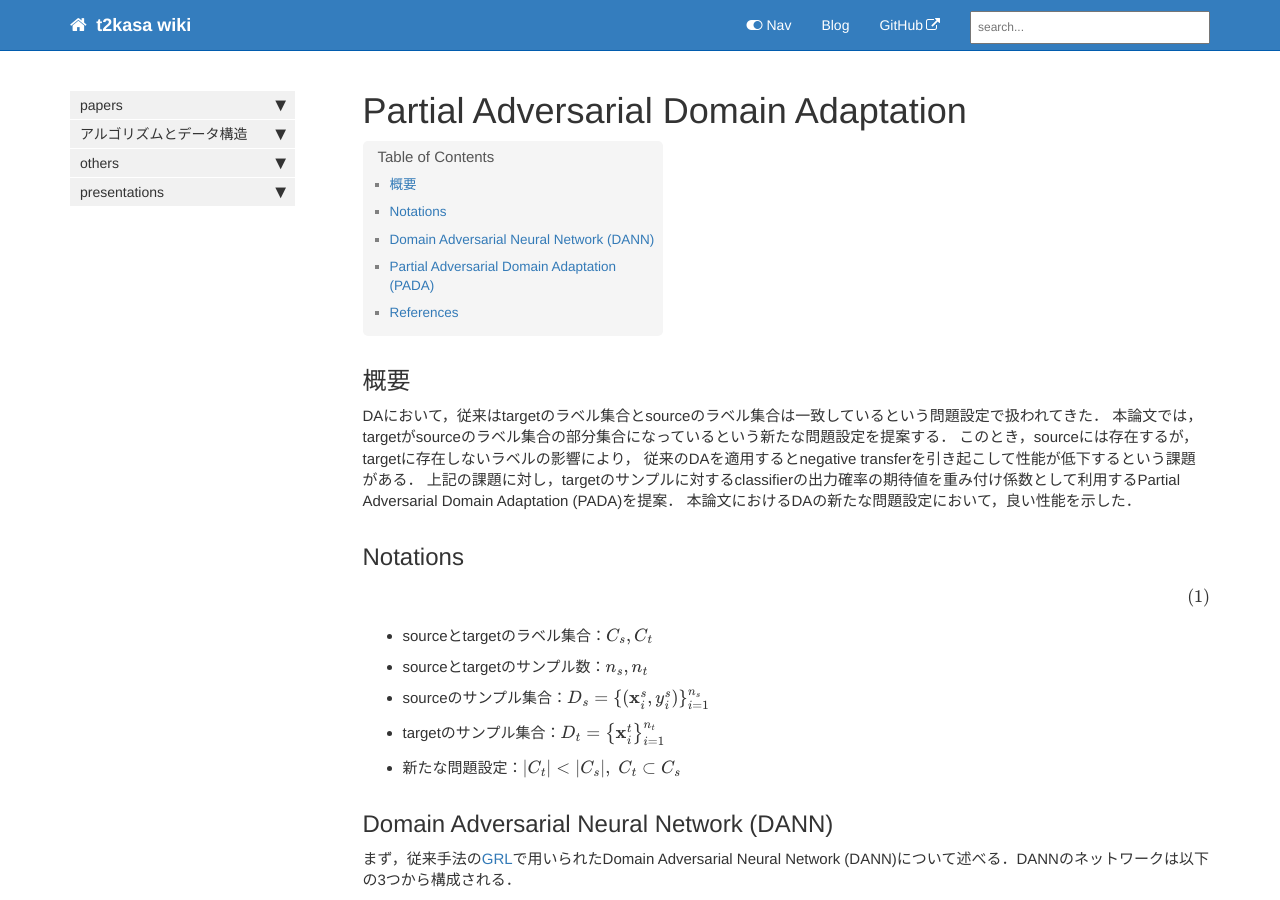
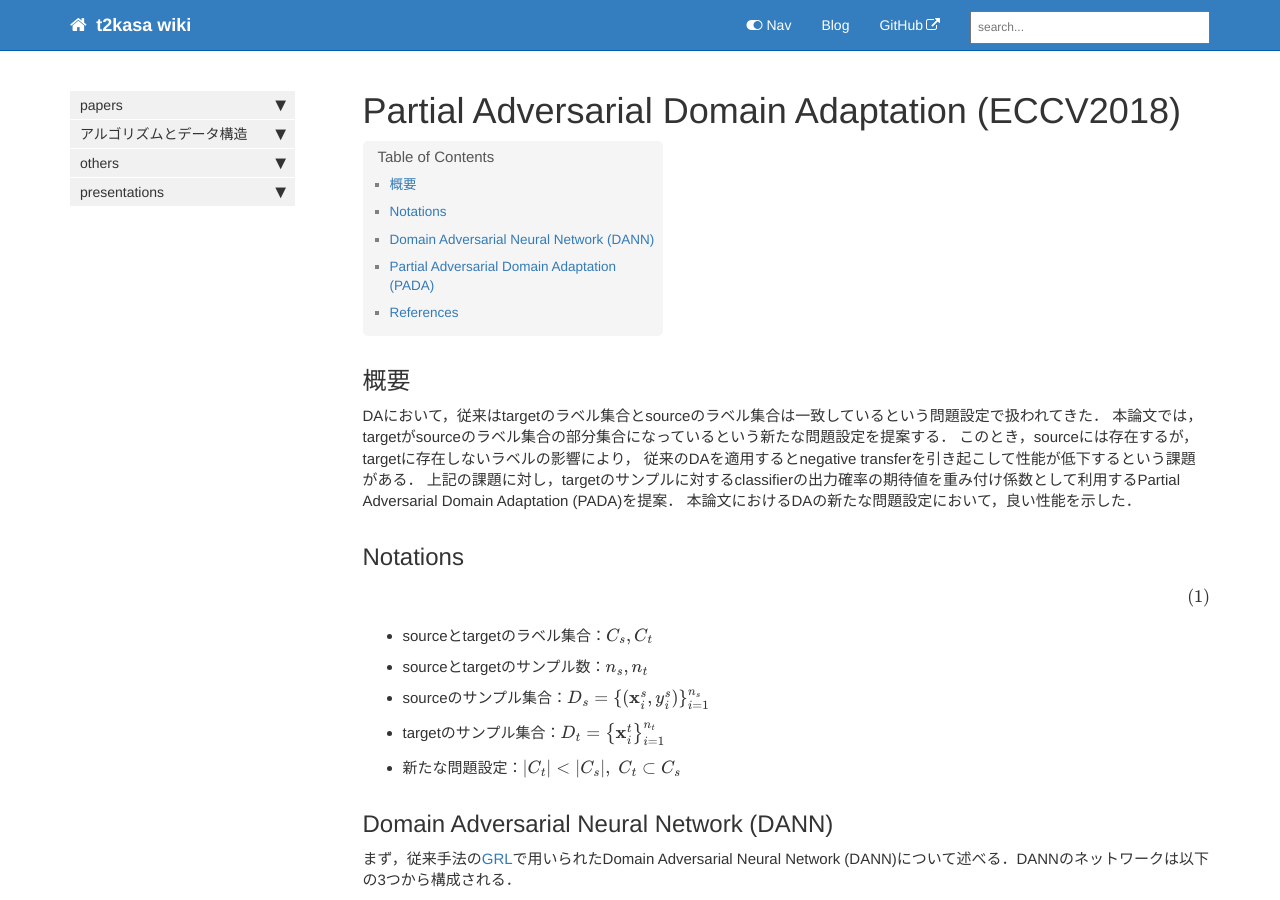
Before and after one commit to t2kasa/t2kasa.github.io, a Jekyll site: the page built from pages/papers/pada.md, in a window 1280 px wide and 900 px high. Built offline with Jekyll 4.4.1, drawn with Linux system fonts in a browser that asks for light colours; nearby versions of some CDN libraries; formulas are drawn with MathJax 3; comment, search, counter and statistics services are not loaded.

Commit message:
move pada

```diff
--- a/_data/sidebars/home_sidebar.yml
+++ b/_data/sidebars/home_sidebar.yml
@@ -14,7 +14,7 @@ entries:
       url: grl.html
       output: web
 
-    - title: "Partial Adversarial Domain Adaptation"
+    - title: "Partial Adversarial Domain Adaptation (ECCV2018)"
       url: pada.html
       output: web
 
--- a/pages/pada.md
+++ b/pages/papers/pada.md
@@ -1,5 +1,5 @@
 ---
-title: "Partial Adversarial Domain Adaptation"
+title: "Partial Adversarial Domain Adaptation (ECCV2018)"
 last_updated: Sep 19, 2018
 tags: [Domain Adaptation, ECCV2018]
 sidebar: home_sidebar
@@ -83,7 +83,7 @@ $\bgamma$の意図するところは以下の通りである．
 PADAのアーキテクチャを以下に示す．
 [GRL](grl.html){:target="_blank"}のアーキテクチャと比較すると$\bgamma$が変更点になっていることが明確に分かる．
 
-![pada_arch](images/pada/pada_arch.png)
+![pada_arch](../images/pada/pada_arch.png)
 
 ## References
 
```
